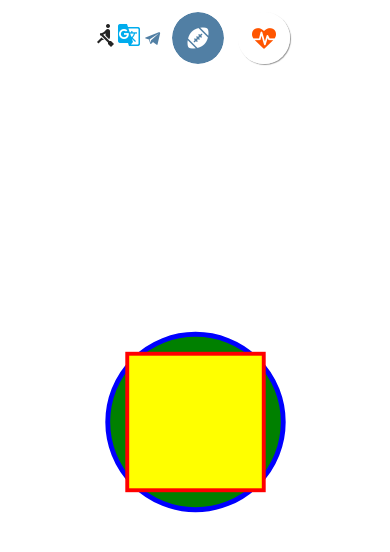
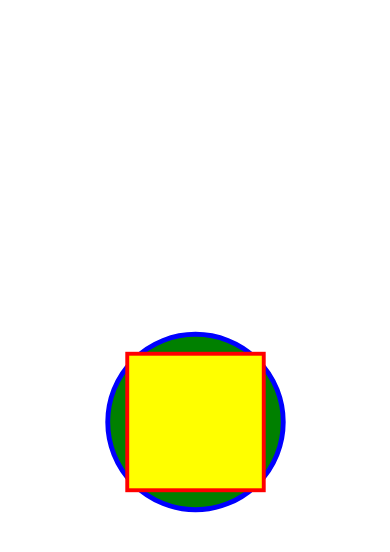
Before and after one commit to ditml/AwesomeProject, a React Native app: screen / in a window 390 px wide. Shown: the top 552 px of the page. Built offline with nearby package versions, Linux system fonts and the light colour scheme.

Commit message:
Add React-Native-SVG example

```diff
--- a/App.tsx
+++ b/App.tsx
@@ -1,61 +1,11 @@
 import React from 'react';
 import {View, Text, StyleSheet} from 'react-native';
 import {Icon} from '@rneui/themed';
-import Svg, {
-  Circle,
-  Ellipse,
-  G,
-  TSpan,
-  TextPath,
-  Path,
-  Polygon,
-  Polyline,
-  Line,
-  Rect,
-  Use,
-  Image,
-  Symbol,
-  Defs,
-  LinearGradient,
-  RadialGradient,
-  Stop,
-  ClipPath,
-  Pattern,
-  Mask,
-} from 'react-native-svg';
+import Svg, {Circle, Rect} from 'react-native-svg';
 
 export default () => {
   return (
     <>
-      <View
-        style={{
-          alignItems: 'center',
-          paddingVertical: 5,
-          flexGrow: 1,
-        }}>
-        <Text>
-          <Icon name="rowing" />
-
-          <Icon name="g-translate" color="#00aced" />
-
-          <Icon name="sc-telegram" type="evilicon" color="#517fa4" />
-
-          <Icon
-            reverse
-            name="ios-american-football"
-            type="ionicon"
-            color="#517fa4"
-          />
-
-          <Icon
-            raised
-            name="heartbeat"
-            type="font-awesome"
-            color="#f50"
-            onPress={() => console.log('hello')}
-          />
-        </Text>
-      </View>
       <View
         style={[
           StyleSheet.absoluteFill,
```
